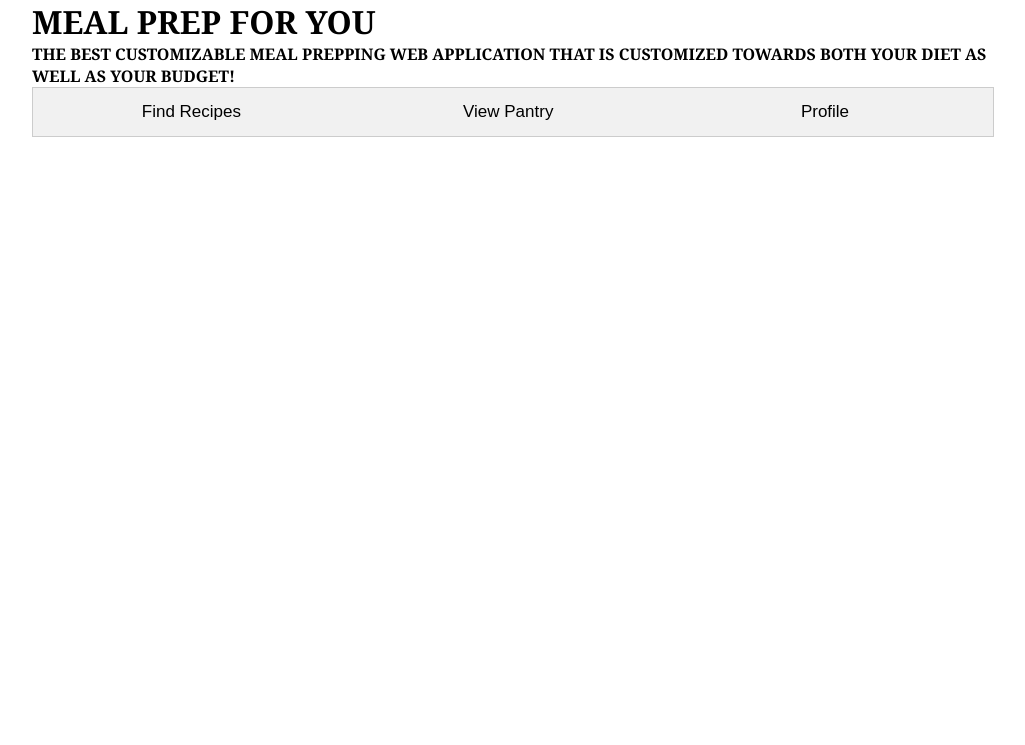
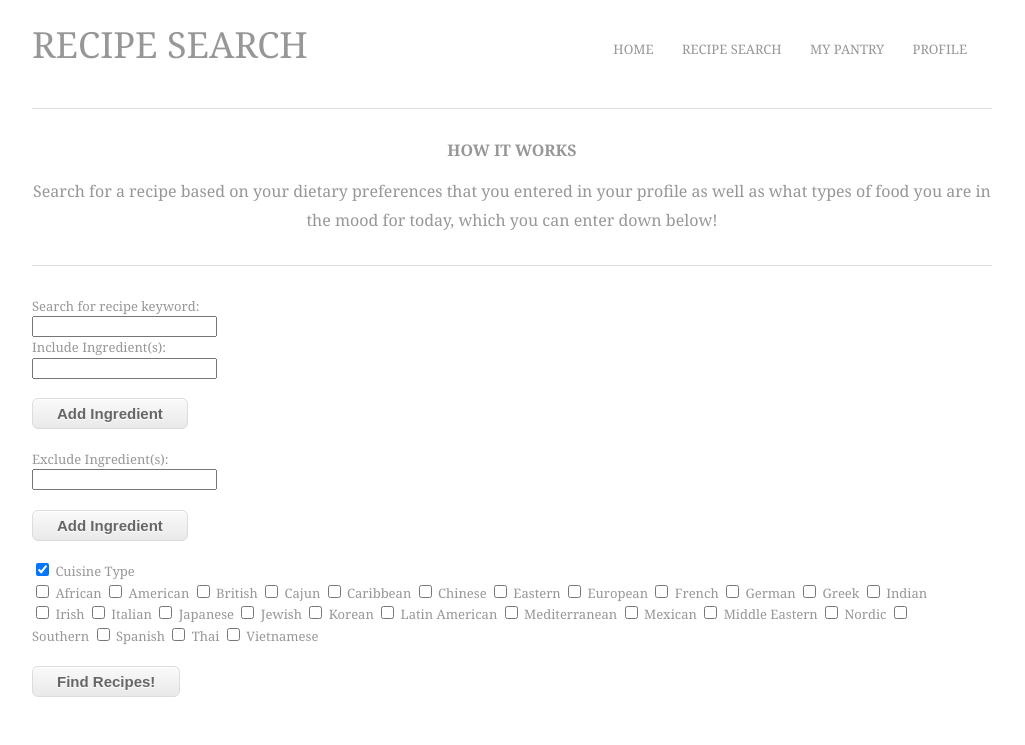
Before and after one commit to ashih2018/meal-prep-4-u, a Flask app: template project/templates/recipe.html in a window 1280 px wide. Shown: the top 745 px of the page, without its empty margins (128-1153 px from the left). Run offline with Flask 2, Linux system fonts and the light colour scheme; the template is opened without the code that fills it, so the values that code supplies are empty.

Commit message:
finished recipe search page

```diff
--- a/project/templates/profile.html
+++ b/project/templates/profile.html
@@ -16,7 +16,7 @@
         <nav>
           <ul>
             <li><a href="index.html">Home</a></li>
-            <li><a href="recipe.html">Ingredient Search</a></li>
+            <li><a href="recipe.html">Recipe Search</a></li>
             <li><a href="pantry.html">My Pantry</a></li>
             <li><a href="profile.html">Profile</a></li>
           </ul>
--- a/project/templates/recipe.html
+++ b/project/templates/recipe.html
@@ -1,65 +1,106 @@
 <!DOCTYPE html>
 <html lang="en" dir="ltr">
   <head>
-    <title>Meal Prep For You</title>
+    <title>Basic 81</title>
     <meta charset="UTF-8" />
-    <link rel="stylesheet" href="styles/layout.css" type="text/css" />
-    <script src="scripts/html5shiv.js"></script>
+    <link rel="stylesheet" href="styles/default.css" type="text/css" />
+    <script src="scripts/recipe.js"></script>
   </head>
   <body>
     <div class="wrapper row1">
       <header id="header" class="clear">
         <div id="hgroup">
-          <h1 class="title"><a href="#">Meal Prep For You</a></h1>
-          <h2>
-            The best customizable meal prepping web application that is
-            customized towards both your diet as well as your budget!
-          </h2>
+          <h1><a href="#">RECIPE SEARCH</a></h1>
         </div>
-        <div class="tab">
-          <button
-            class="tablinks"
-            onclick="location.href='recipe.html'"
-            type="button"
+        <nav>
+          <ul>
+            <li><a href="index.html">Home</a></li>
+            <li><a href="recipe.html">Recipe Search</a></li>
+            <li><a href="pantry.html">My Pantry</a></li>
+            <li><a href="profile.html">Profile</a></li>
+          </ul>
+        </nav>
+      </header>
+    </div>
+    <!-- content -->
+    <div class="wrapper row2">
+      <div id="container" class="clear">
+        <section id="shout">
+          <h2>How It Works</h2>
+          <p>
+            Search for a recipe based on your dietary preferences that you entered in your profile as well
+            as what types of food you are in the mood for today, which you can enter down below!
+          </p>
+        </section>
+        <!-- content body -->
+        <div id="content">
+          <!-- main content -->
+          <div id="query">
+            <form>
+              Search for recipe keyword:<br />
+              <input type="text" name="firstname" /><br />
+            </form>
+          </div>
+          <div id="include-ingredients">
+            <form>
+              Include Ingredient(s):<br />
+              <input type="text" name="firstname" /><br />
+            </form>
+          </div>
+          <button class="myButton" onclick="generateIncludeRow()">
+            Add Ingredient
+          </button>
+          <div id="exclude-ingredients">
+            <form>
+              Exclude Ingredient(s):<br />
+              <input type="text" name="firstname" /><br />
+            </form>
+          </div>
+          <button class="myButton" onclick="generateExcludeRow()">
+            Add Ingredient
+          </button>
+          <input
+            type="checkbox"
+            id="cuisine"
+            class="check-cuisine"
+            checked
+            onclick="checkCuisine()"
           >
-            Find Recipes
-          </button>
-          <button
-            class="tablinks"
-            onclick="location.href='pantry.html'"
-            type="button"
-          >
-            View Pantry
-          </button>
-          <button
-            class="tablinks"
-            onclick="location.href='profile.html'"
-            type="button"
-          >
-            Profile
+          Cuisine Type </input>
+          <div id="cuisines">
+            <input type="checkbox" value="African"> African </input>
+            <input type="checkbox" value="American" > American</input>
+            <input type="checkbox" value="British" > British</input>
+            <input type="checkbox" value="Cajun" > Cajun</input>
+            <input type="checkbox" value="Caribbean" > Caribbean</input>
+            <input type="checkbox" value="Chinese" > Chinese</input>
+            <input type="checkbox" value="Eastern" > Eastern</input>
+            <input type="checkbox" value="European" > European</input>
+            <input type="checkbox" value="French" > French</input>
+            <input type="checkbox" value="German" > German</input>
+            <input type="checkbox" value="Greek" > Greek</input>
+            <input type="checkbox" value="Indian" > Indian</input>
+            <input type="checkbox" value="Irish" > Irish</input>
+            <input type="checkbox" value="Italian" > Italian</input>
+            <input type="checkbox" value="Japanese" > Japanese</input>
+            <input type="checkbox" value="Jewish" > Jewish</input>
+            <input type="checkbox" value="Korean" > Korean</input>
+            <input type="checkbox" value="Latin American" > Latin American</input>
+            <input type="checkbox" value="Mediterranean" > Mediterranean</input>
+            <input type="checkbox" value="Mexican" > Mexican</input>
+            <input type="checkbox" value="Middle Eastern" > Middle Eastern</input>
+            <input type="checkbox" value="Nordic" > Nordic</input>
+            <input type="checkbox" value="Southern" > Southern</input>
+            <input type="checkbox" value="Spanish" > Spanish</input>
+            <input type="checkbox" value="Thai" > Thai</input>
+            <input type="checkbox" value="Vietnamese" > Vietnamese</input>
+          </div>
+          <button class="myButton">
+            Find Recipes!
           </button>
         </div>
-      </header>
-    </div>
-
-    <script>
-      var slideIndex = 1;
-      showSlides(slideIndex);
-    </script>
-
-    <div id="London" class="tabcontent">
-      <h3>London</h3>
-      <p>London is the capital city of England.</p>
-    </div>
-
-    <div id="Paris" class="tabcontent">
-      <h3>Paris</h3>
-      <p>Paris is the capital of France.</p>
-    </div>
-
-    <div id="Tokyo" class="tabcontent">
-      <h3>Tokyo</h3>
-      <p>Tokyo is the capital of Japan.</p>
+        <!-- / content body -->
+      </div>
     </div>
   </body>
 </html>
--- /dev/null
+++ b/project/templates/scripts/recipe.js
@@ -0,0 +1,19 @@
+function checkCuisine() {
+  var checkbox = document.getElementById("cuisine");
+  var cuisines = document.getElementById("cuisines");
+  if (checkbox.checked == false) {
+    cuisines.style.display = "none";
+  } else {
+    cuisines.style.display = "inline-block";
+  }
+}
+
+function generateIncludeRow() {
+  var d = document.getElementById("include-ingredients");
+  d.innerHTML += "<p><input type='text' name='food'>";
+}
+
+function generateExcludeRow() {
+  var d = document.getElementById("exclude-ingredients");
+  d.innerHTML += "<p><input type='text' name='food'>";
+}
--- a/project/templates/styles/default.css
+++ b/project/templates/styles/default.css
@@ -54,6 +54,44 @@ code {
 }
 .fl_right {
   float: right;
+}
+
+.myButton {
+  margin: 2% 0 2% 0;
+  box-shadow: inset 0px 1px 0px 0px #ffffff;
+  background: linear-gradient(to bottom, #f9f9f9 5%, #e9e9e9 100%);
+  background-color: #f9f9f9;
+  border-radius: 6px;
+  border: 1px solid #dcdcdc;
+  display: block;
+  cursor: pointer;
+  color: #666666;
+  font-family: Arial;
+  font-size: 15px;
+  font-weight: bold;
+  padding: 6px 24px;
+  text-decoration: none;
+  text-shadow: 0px 1px 0px #ffffff;
+}
+.myButton:hover {
+  background: linear-gradient(to bottom, #e9e9e9 5%, #f9f9f9 100%);
+  background-color: #e9e9e9;
+}
+.myButton:active {
+  position: relative;
+  top: 1px;
+}
+
+.cuisine {
+  display: inline-block;
+}
+
+.check-cuisine {
+  display: inline-block;
+}
+
+#cuisines {
+  width: 95%;
 }
 
 img {
@@ -317,7 +355,7 @@ q:after {
 
 #container #content {
   float: left;
-  width: 630px;
+  width: 100%;
   line-height: 1.6em;
 }
 #container #content #services {
--- a/project/templates/styles/layout.css
+++ b/project/templates/styles/layout.css
@@ -103,6 +103,38 @@ q:before {
 }
 q:after {
   content: " �";
+  font-size: 26px;
+  line-height: 0;
+}
+
+address,
+article,
+aside,
+figcaption,
+figure,
+footer,
+header,
+nav,
+section {
+  display: block;
+  margin: 0;
+  padding: 0;
+}
+
+q {
+  display: block;
+  padding: 0 10px 8px 10px;
+  color: #979797;
+  background-color: #ececec;
+  font-style: italic;
+  line-height: normal;
+}
+q:before {
+  content: "“ ";
+  font-size: 26px;
+}
+q:after {
+  content: " „";
   font-size: 26px;
   line-height: 0;
 }
```
